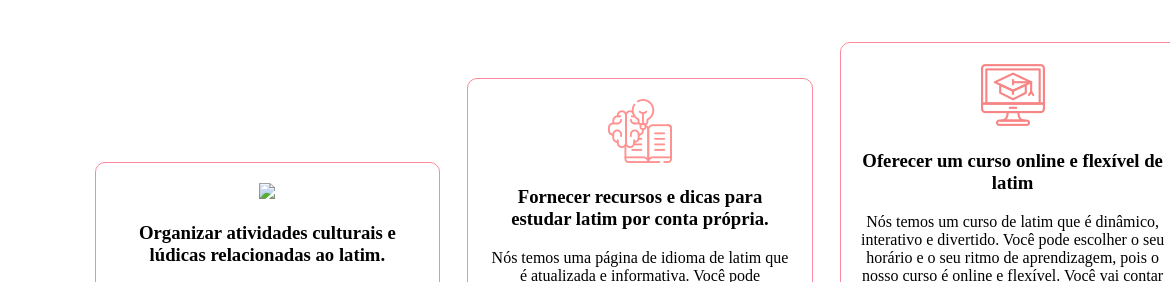
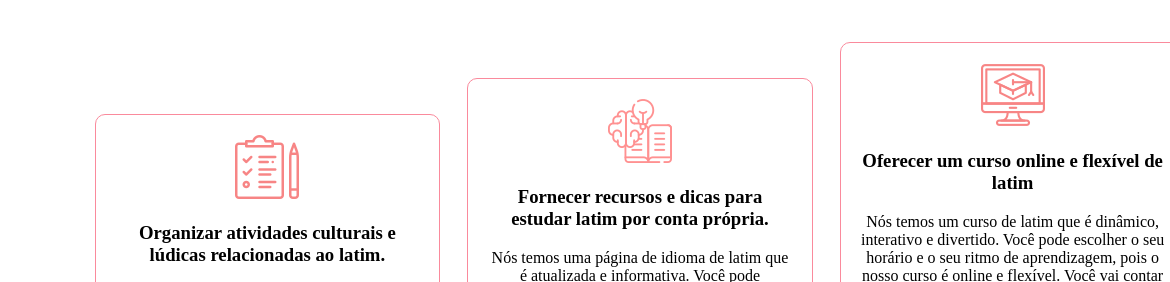
Before and after one commit to lucasr099/latim.github.io, a plain HTML site: page index.html in a window 1280 px wide. Shown: the part 690-972 px from the top of the page, 0-1170 px from the left. Drawn offline with Linux system fonts and the light colour scheme; files whose address does not match are found by name.

Commit message:
Update index.html

```diff
--- a/index.html
+++ b/index.html
@@ -40,7 +40,7 @@
         <h2>O que podemos fazer pelo seu latim?</h2>
         <div class="servicos">
         <div class="card">
-            <img src="img/organizar (1).png">
+            <img src="organizar (1).png">
             <div class="card-text">
             <h3>Organizar atividades culturais e lúdicas relacionadas ao latim.</h3>
             <p>Nós temos uma agenda de atividades culturais e lúdicas relacionadas ao latim, que são abertas e gratuitas para todos os interessados. Você pode participar de palestras, oficinas, debates, leituras, saraus, etc., onde você pode aprender mais sobre a cultura e a literatura romanas, e sobre a influência do latim na arte, na filosofia, na política e na ciência. </p>
```
